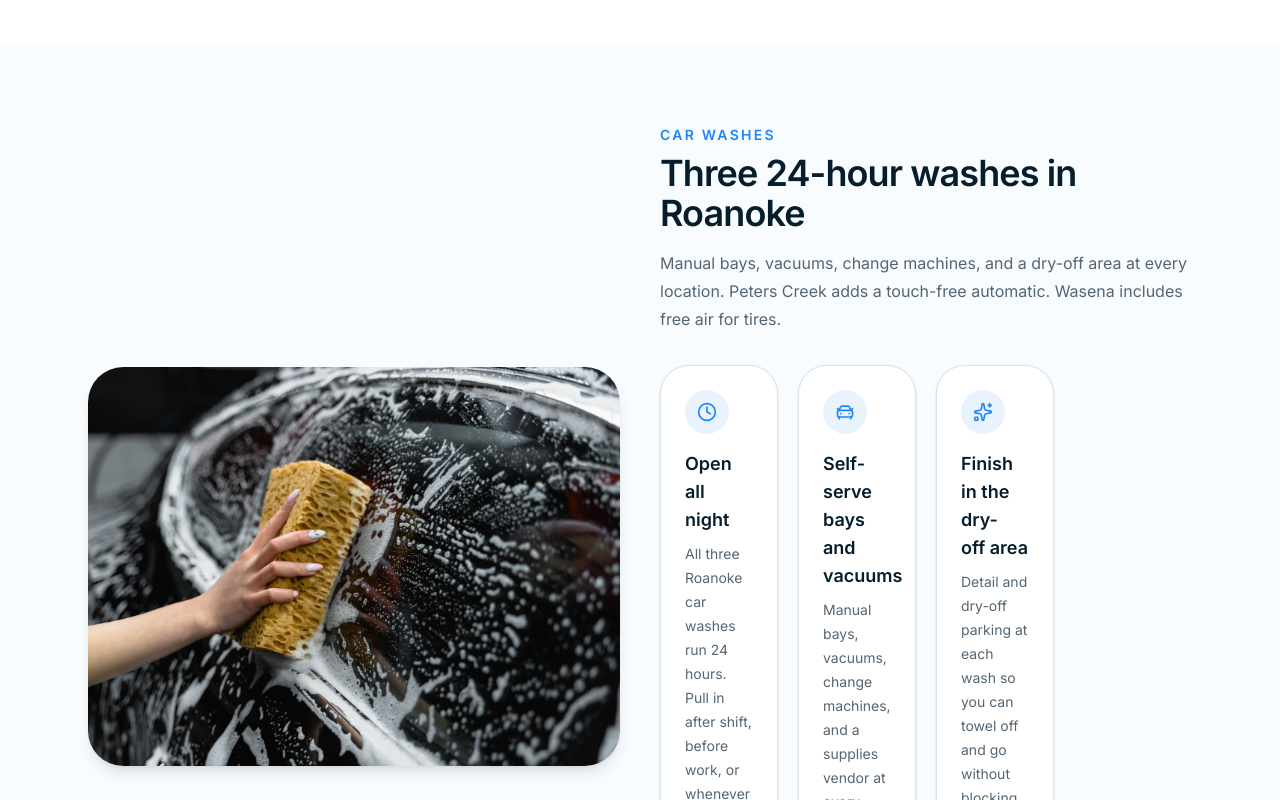
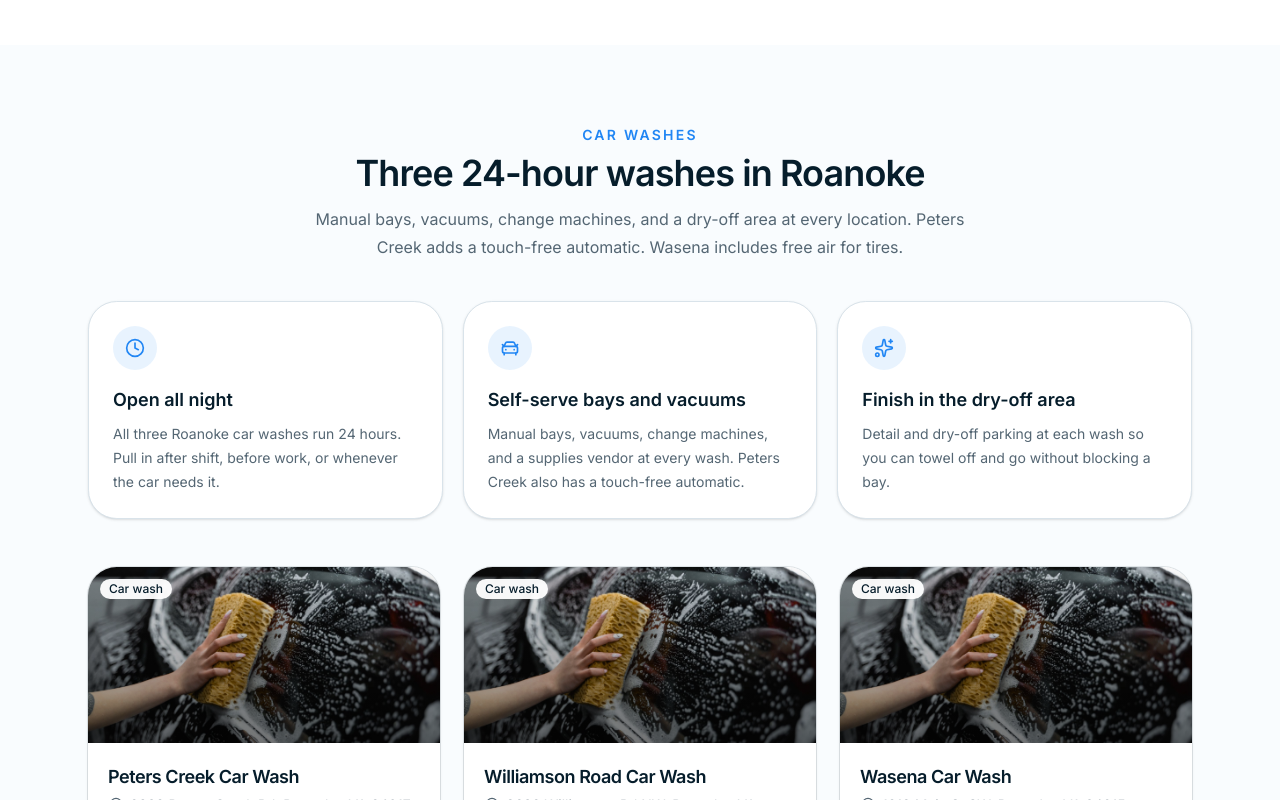
Before and after one commit to Kafie1985/About-Clean-Website, a Next.js app: page / in a window 1280 px wide. Shown: the part 1960-2760 px from the top of the page. Built offline with nearby package versions, Linux system fonts and the light colour scheme.

Commit message:
Remove the car wash photo from the homepage
Keep the 24-hour wash copy, feature cards, and location cards, and
drop the large sponge photo from the main page layout.

Co-authored-by: 85.andrewsmith <85.andrewsmith@gmail.com>

```diff
--- a/src/app/page.tsx
+++ b/src/app/page.tsx
@@ -111,32 +111,13 @@ export default function HomePage() {
       </section>
 
       <section className="mx-auto w-full max-w-6xl px-4 py-20 sm:px-6">
-        <div className="grid items-center gap-10 lg:grid-cols-2">
-          <div className="relative aspect-[4/3] overflow-hidden rounded-3xl shadow-lg">
-            <Image
-              src="/images/car-wash.jpg"
-              alt="Soapy sponge washing a car at an About Clean car wash"
-              fill
-              className="object-cover"
-              sizes="(min-width: 1024px) 50vw, 100vw"
-            />
-          </div>
-          <div>
-            <p className="text-sm font-semibold tracking-[0.16em] text-primary uppercase">
-              Car washes
-            </p>
-            <h2 className="mt-2 font-heading text-3xl font-semibold tracking-tight sm:text-4xl">
-              Three 24-hour washes in Roanoke
-            </h2>
-            <p className="mt-4 text-base leading-7 text-muted-foreground">
-              Manual bays, vacuums, change machines, and a dry-off area at every
-              location. Peters Creek adds a touch-free automatic. Wasena includes
-              free air for tires.
-            </p>
-            <div className="mt-8">
-              <FeatureGrid items={carWashFeatures} />
-            </div>
-          </div>
+        <SectionHeading
+          eyebrow="Car washes"
+          title="Three 24-hour washes in Roanoke"
+          description="Manual bays, vacuums, change machines, and a dry-off area at every location. Peters Creek adds a touch-free automatic. Wasena includes free air for tires."
+        />
+        <div className="mt-10">
+          <FeatureGrid items={carWashFeatures} />
         </div>
         <div className="mt-12 grid gap-6 sm:grid-cols-3">
           {featuredWashes.map((location) => (
--- a/src/components/sections.tsx
+++ b/src/components/sections.tsx
@@ -7,6 +7,8 @@ import {
   TvIcon,
   WashingMachineIcon,
 } from "lucide-react";
+
+import { cn } from "@/lib/utils";
 
 export const laundryFeatures = [
   {
@@ -55,7 +57,12 @@ export function FeatureGrid({
   items: { title: string; body: string; icon: typeof ClockIcon }[];
 }) {
   return (
-    <div className="grid gap-5 sm:grid-cols-2 lg:grid-cols-4">
+    <div
+      className={cn(
+        "grid gap-5 sm:grid-cols-2",
+        items.length === 3 ? "lg:grid-cols-3" : "lg:grid-cols-4"
+      )}
+    >
       {items.map((item) => (
         <div
           key={item.title}
```
